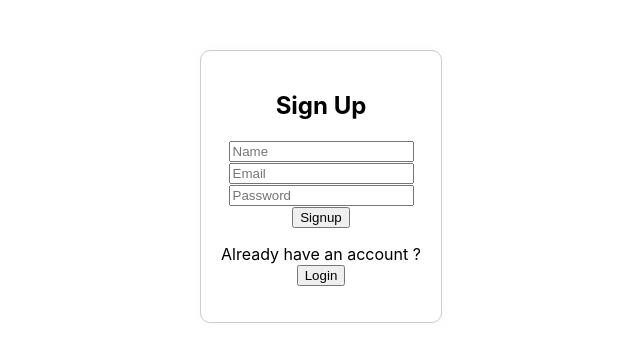
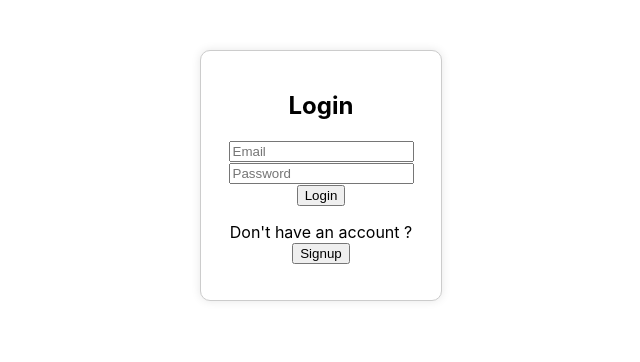
Before and after one commit to stalin670/Auth-JWT, a React (Create React App) app in the folder client/: page /Login in a window 1280 px wide. Shown: the top 362 px of the page, without its empty margins (319-959 px from the left). Built offline with nearby package versions, Linux system fonts and the light colour scheme.

Commit message:
Added JSONWEBTOKEN(JWT) Functionality

```diff
--- a/client/src/App.js
+++ b/client/src/App.js
@@ -1,9 +1,17 @@
 import './App.css';
 import { Register } from './Pages/Register';
+import { Login } from './Pages/Login'
+import {BrowserRouter as Router, Routes, Route, Navigate} from 'react-router-dom'
 
 function App() {
   return (
-    <Register />
+    <Router>
+      <Routes>
+      <Route path='/' element={<Navigate to='/Login' />} />
+        <Route path='/Login' element={<Login />} />
+        <Route path='/Register' element={<Register />} />
+      </Routes>
+    </Router>
   );
 }
 
--- a/client/src/Pages/Login.jsx
+++ b/client/src/Pages/Login.jsx
@@ -7,12 +7,37 @@ export const Login = () => {
     const [password, setPassword] = useState()
     // const navigate = useNavigate()
 
+    const handleLogin = async (event) => {
+        event.preventDefault();
+
+        try {
+          const response = await fetch("http://localhost:4000/api/login", {
+            method: "POST",
+            headers: {
+              "Content-Type": "application/json",
+            },
+            body: JSON.stringify({
+              email,
+              password,
+            }),
+          });
+
+          const data = await response.json();
+
+          console.log(data);
+        } catch (error) {
+          console.log(error);
+        }
+      };
+
   return (
     <div className="Form-Container">
         <h2>Login</h2>
+        <form onSubmit={handleLogin}>
         <input type="email" value={email} onChange={(e) => setEmail(e.target.value)} placeholder="Email" />
         <input type="password" value={password} onChange={(e) => setPassword(e.target.value)} placeholder="Password" />
-        <button onClick={handleLogin} >Login</button>
+        <button type='submit' >Login</button>
+        </form>
         <p>
             Don't have an account ? <button >Signup</button>
         </p>
```
